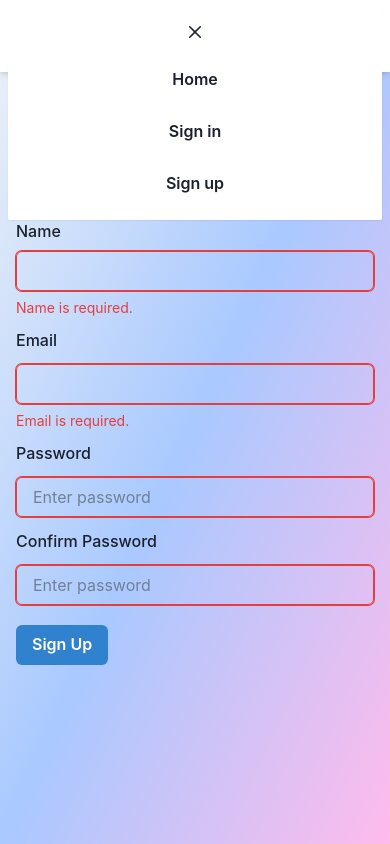
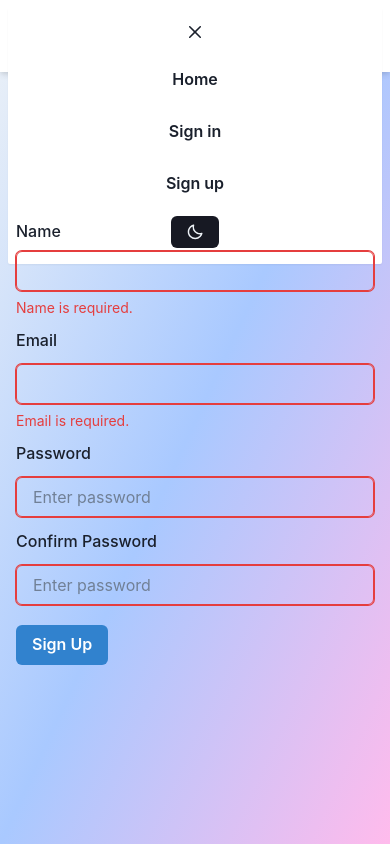
Before and after one commit to 20dcs/generator-portal, a React (Create React App) app: page /Signup in a window 390 px wide. Both pictures are taken after a click on the button "Open menu". Built offline with nearby package versions, Linux system fonts and the light colour scheme.

Commit message:
signin and signup completed with routes

```diff
--- a/src/components/Navbar.js
+++ b/src/components/Navbar.js
@@ -74,10 +74,15 @@ const SimpleNavbar = () => {
                   <Link to="/Form">
                     <Button variant="ghost">Form</Button>
                   </Link>
-                  <Button  onClick={()=>{
-                    localStorage.removeItem("token");
-                    window.location.reload();
-                  }} variant="ghost">Logout</Button>
+                  <Button
+                    onClick={() => {
+                      localStorage.removeItem("token");
+                      window.location.reload();
+                    }}
+                    variant="ghost"
+                  >
+                    Logout
+                  </Button>
                 </>
               )}
               {!isAuthenticated && (
@@ -156,7 +161,16 @@ const SimpleNavbar = () => {
                   </Button>
                 </Link>
                 {isAuthenticated && (
-                  <Link to="/Form">
+                  <>
+                    <Link to="/Form">
+                      <Button
+                        w="full"
+                        variant="ghost"
+                        onClick={mobileNav.onClose}
+                      >
+                        Form
+                      </Button>
+                    </Link>
                     <Button
                       w="full"
                       variant="ghost"
@@ -164,7 +178,7 @@ const SimpleNavbar = () => {
                     >
                       Form
                     </Button>
-                  </Link>
+                  </>
                 )}
                 {!isAuthenticated && (
                   <>
@@ -188,6 +202,22 @@ const SimpleNavbar = () => {
                     </Link>
                   </>
                 )}
+                <IconButton
+                  backgroundColor={useColorModeValue("gray.900", "gray.100")}
+                  color={useColorModeValue("gray.100", "gray.900")}
+                  onClick={toggleColorMode}
+                  icon={
+                    colorMode === "light" ? (
+                      <Icon as={BiMoon} />
+                    ) : (
+                      <Icon as={BiSun} />
+                    )
+                  }
+                  margin="auto"
+                  w={8}
+                  h={8}
+                  size="lg"
+                  aria-label={"Toggle Dark mode"}/>
               </VStack>
             </Box>
           </HStack>
--- a/src/components/Signin.js
+++ b/src/components/Signin.js
@@ -42,6 +42,7 @@ function Signin() {
       toast.success("Logged in Successfully");
       console.log(json);
       navigate("/");
+      window.location.reload();
     } else {
       toast.error("Invalid Credentials");
     }
--- a/src/components/Signup.js
+++ b/src/components/Signup.js
@@ -46,9 +46,9 @@ function Signup() {
     const json = await response.json();
     // Save the auth token and redirect
     localStorage.setItem("token", json.authToken);
-    toast.success("Logged in Successfully");
+    toast.success("Sign up Successfully");
     console.log(json);
-    navigate("/");
+    navigate("/Signin");
     console.log(json);
   };
   const onChange = (e) => {
```
